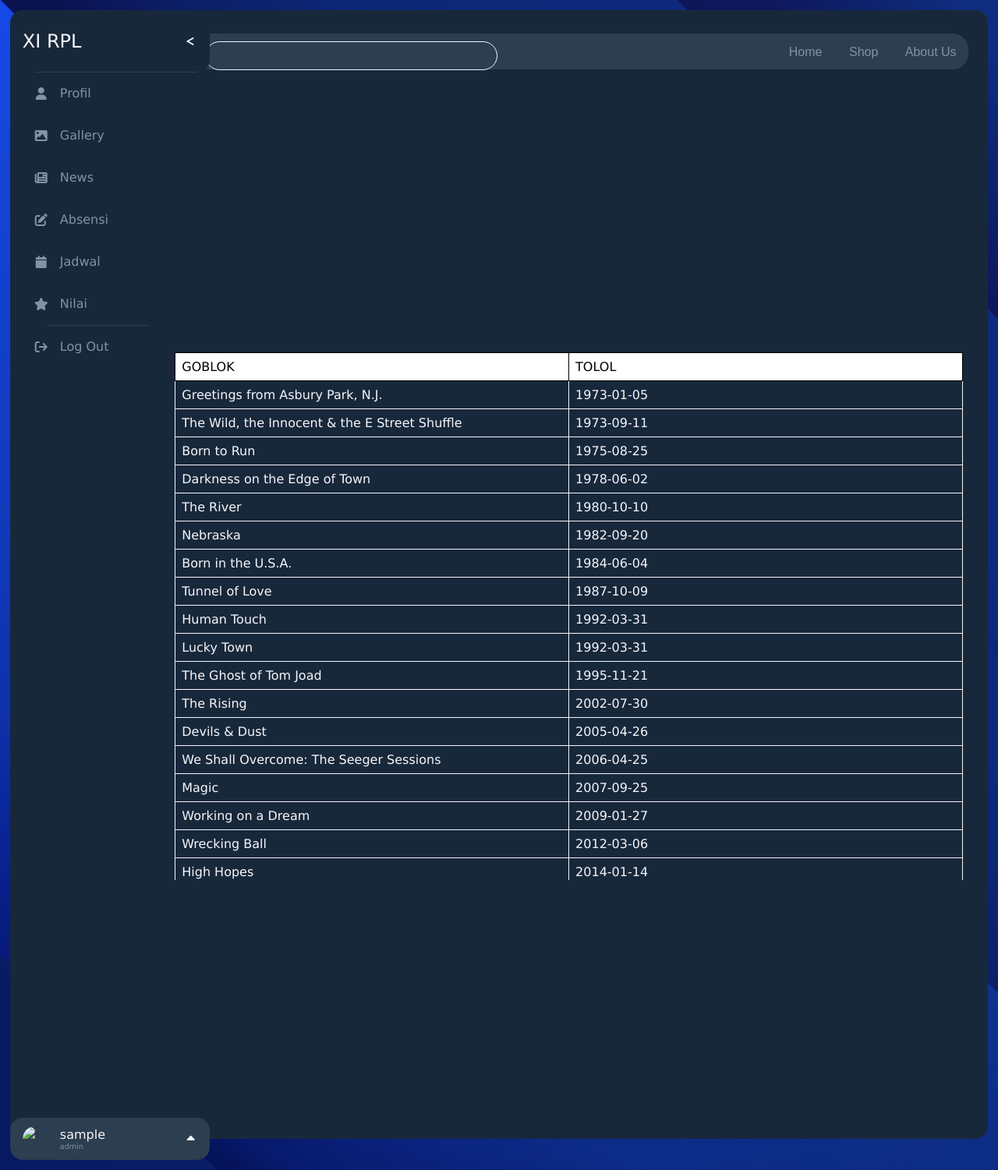
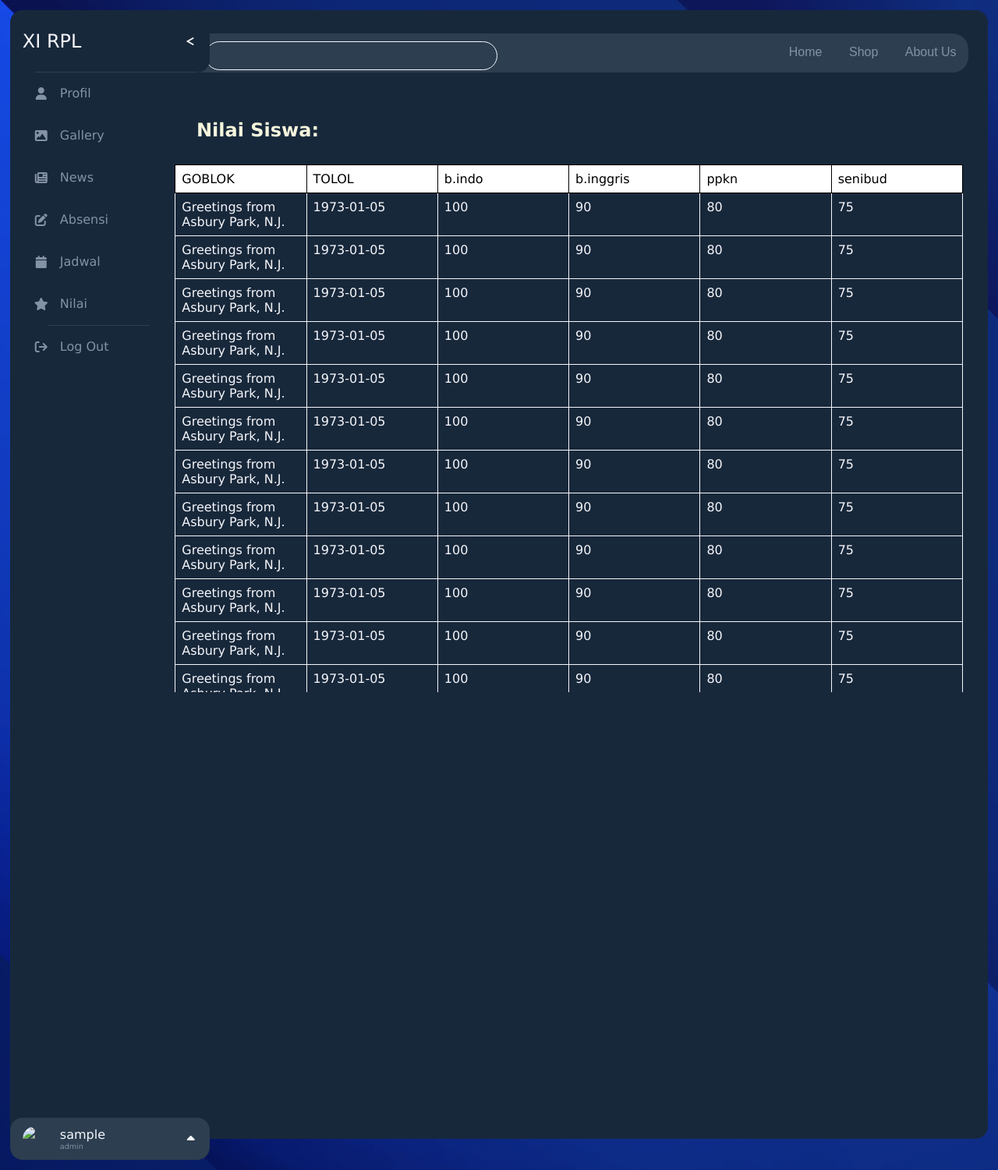
Before and after one commit to CallmeRajul/xi_rpl, a PHP site: page /views/nilai in a window 1280 px wide. Shown: the whole page at 78% size. Run offline with PHP 8.4, Linux system fonts and the light colour scheme; the visitor is signed in with stand-in values (Sample User, id 1).

Commit message:
updated
baru nih

```diff
--- a/dist/css/nilai.css
+++ b/dist/css/nilai.css
@@ -2,11 +2,14 @@
 	display: flex;
 	justify-content: center;
 	align-items: center;
-	height: 100%;
 	width: 100%;
 
 }
-
+.judul {
+	color: beige;
+	margin-left: 50px;
+	padding: 10px;
+}
 
 table {
 	width: 100%;
--- a/views/nilai/index.php
+++ b/views/nilai/index.php
@@ -33,118 +33,151 @@
 
 		include "../komponen/navbar.php"
 			?>
+            <div class="judul">
+            <h2>Nilai Siswa:</h2>
+            </div>
+
 		<div class="container">
+
 		<table class="scrollable">
         <thead>
             <tr>
                 <th>GOBLOK</th>
                 <th>TOLOL</th>
+                <th>b.indo</th>
+                <th>b.inggris</th>
+                <th>ppkn</th>
+                <th>senibud</th>
             </tr>
         </thead>
         <tbody>
             <tr>
                 <td>Greetings from Asbury Park, N.J.</td>
                 <td><time>1973-01-05</time></td>
+                <td>100</td>
+                <td>90</td>
+                <td>80</td>
+                <td>75</td>
             </tr>
             <tr>
-                <td>The Wild, the Innocent & the E Street Shuffle</td>
-                <td><time>1973-09-11</time></td>
+                <td>Greetings from Asbury Park, N.J.</td>
+                <td><time>1973-01-05</time></td>
+                <td>100</td>
+                <td>90</td>
+                <td>80</td>
+                <td>75</td>
             </tr>
             <tr>
-                <td>Born to Run</td>
-                <td><time>1975-08-25</time></td>
+                <td>Greetings from Asbury Park, N.J.</td>
+                <td><time>1973-01-05</time></td>
+                <td>100</td>
+                <td>90</td>
+                <td>80</td>
+                <td>75</td>
             </tr>
             <tr>
-                <td>Darkness on the Edge of Town</td>
-                <td><time>1978-06-02</time></td>
+                <td>Greetings from Asbury Park, N.J.</td>
+                <td><time>1973-01-05</time></td>
+                <td>100</td>
+                <td>90</td>
+                <td>80</td>
+                <td>75</td>
             </tr>
             <tr>
-                <td>The River</td>
-                <td><time>1980-10-10</time></td>
+                <td>Greetings from Asbury Park, N.J.</td>
+                <td><time>1973-01-05</time></td>
+                <td>100</td>
+                <td>90</td>
+                <td>80</td>
+                <td>75</td>
             </tr>
             <tr>
-                <td>Nebraska</td>
-                <td><time>1982-09-20</time></td>
+                <td>Greetings from Asbury Park, N.J.</td>
+                <td><time>1973-01-05</time></td>
+                <td>100</td>
+                <td>90</td>
+                <td>80</td>
+                <td>75</td>
             </tr>
             <tr>
-                <td>Born in the U.S.A.</td>
-                <td><time>1984-06-04</time></td>
+                <td>Greetings from Asbury Park, N.J.</td>
+                <td><time>1973-01-05</time></td>
+                <td>100</td>
+                <td>90</td>
+                <td>80</td>
+                <td>75</td>
             </tr>
             <tr>
-                <td>Tunnel of Love</td>
-                <td><time>1987-10-09</time></td>
+                <td>Greetings from Asbury Park, N.J.</td>
+                <td><time>1973-01-05</time></td>
+                <td>100</td>
+                <td>90</td>
+                <td>80</td>
+                <td>75</td>
             </tr>
             <tr>
-                <td>Human Touch</td>
-                <td><time>1992-03-31</time></td>
+                <td>Greetings from Asbury Park, N.J.</td>
+                <td><time>1973-01-05</time></td>
+                <td>100</td>
+                <td>90</td>
+                <td>80</td>
+                <td>75</td>
             </tr>
             <tr>
-                <td>Lucky Town</td>
-                <td><time>1992-03-31</time></td>
+                <td>Greetings from Asbury Park, N.J.</td>
+                <td><time>1973-01-05</time></td>
+                <td>100</td>
+                <td>90</td>
+                <td>80</td>
+                <td>75</td>
             </tr>
             <tr>
-                <td>The Ghost of Tom Joad</td>
-                <td><time>1995-11-21</time></td>
+                <td>Greetings from Asbury Park, N.J.</td>
+                <td><time>1973-01-05</time></td>
+                <td>100</td>
+                <td>90</td>
+                <td>80</td>
+                <td>75</td>
             </tr>
             <tr>
-                <td>The Rising</td>
-                <td><time>2002-07-30</time></td>
+                <td>Greetings from Asbury Park, N.J.</td>
+                <td><time>1973-01-05</time></td>
+                <td>100</td>
+                <td>90</td>
+                <td>80</td>
+                <td>75</td>
             </tr>
             <tr>
-                <td>Devils & Dust</td>
-                <td><time>2005-04-26</time></td>
+                <td>Greetings from Asbury Park, N.J.</td>
+                <td><time>1973-01-05</time></td>
+                <td>100</td>
+                <td>90</td>
+                <td>80</td>
+                <td>75</td>
             </tr>
             <tr>
-                <td>We Shall Overcome: The Seeger Sessions</td>
-                <td><time>2006-04-25</time></td>
+                <td>Greetings from Asbury Park, N.J.</td>
+                <td><time>1973-01-05</time></td>
+                <td>100</td>
+                <td>90</td>
+                <td>80</td>
+                <td>75</td>
             </tr>
             <tr>
-                <td>Magic</td>
-                <td><time>2007-09-25</time></td>
+                <td>Greetings from Asbury Park, N.J.</td>
+                <td><time>1973-01-05</time></td>
+                <td>100</td>
+                <td>90</td>
+                <td>80</td>
+                <td>75</td>
             </tr>
             <tr>
-                <td>Working on a Dream</td>
-                <td><time>2009-01-27</time></td>
-            </tr>
-            <tr>
-                <td>Wrecking Ball</td>
-                <td><time>2012-03-06</time></td>
-            </tr>
-            <tr>
-                <td>High Hopes</td>
-                <td><time>2014-01-14</time></td>
-            </tr>
-            <tr>
-                <td>High Hopes</td>
-                <td><time>2014-01-14</time></td>
-            </tr>
-            <tr>
-                <td>High Hopes</td>
-                <td><time>2014-01-14</time></td>
-            </tr>
-            <tr>
-                <td>High Hopes</td>
-                <td><time>2014-01-14</time></td>
-            </tr>
-            <tr>
-                <td>High Hopes</td>
-                <td><time>2014-01-14</time></td>
-            </tr>
-            <tr>
-                <td>High Hopes</td>
-                <td><time>2014-01-14</time></td>
-            </tr>
-            <tr>
-                <td>High Hopes</td>
-                <td><time>2014-01-14</time></td>
-            </tr>
-            <tr>
-                <td>High Hopes</td>
-                <td><time>2014-01-14</time></td>
-            </tr>
-            <tr>
-                <td>High Hopes</td>
-                <td><time>2014-01-14</time></td>
+                <td>Greetings from Asbury Park, N.J.</td>
+                <td><time>1973-01-05</time></td>
+                <td>100</td>
+                <td>90</td>
+                <td>80</td>
+                <td>75</td>
             </tr>
         </tbody>
     </table>
```
